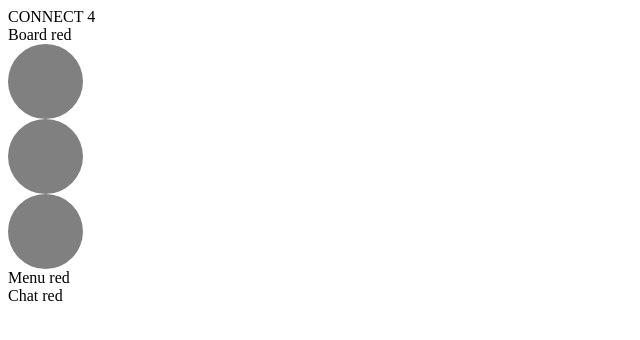
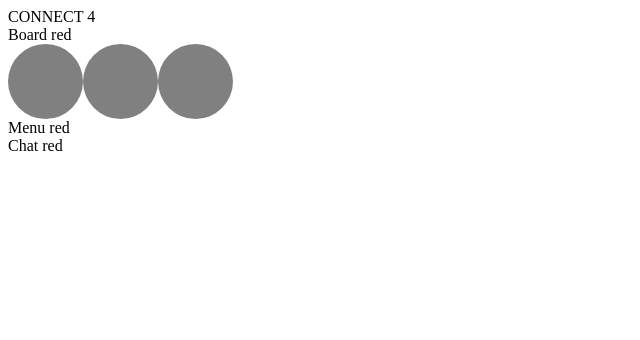
Before and after one commit to Maciej-Dusza/Connect4, a React app: page / in a window 1280 px wide. Shown: the top 340 px of the page, without its empty margins (0-640 px from the left). Built offline with nearby package versions, Linux system fonts and the light colour scheme.

Commit message:
Create game board array 1D

```diff
--- a/src/App.js
+++ b/src/App.js
@@ -8,12 +8,17 @@ export class App extends React.Component{
     constructor(){
         super();
         this.state={
-            activeUser: "red"
+            activeUser: "red",
+            gameBoard: ["","",""]
         };
-        this.bindedOnClick=this.onClick.bind(this);
+        this.updateUser=this.updateUser.bind(this);
     }
 
-    onClick(){
+    updateUser(index){
+        console.log(index);
+        const copyGameBoard = [...this.state.gameBoard]
+        copyGameBoard[index]= this.state.activeUser;
+        this.setState({gameBoard:copyGameBoard}, ()=>console.log(this.state.gameBoard));
         if(this.state.activeUser==="red"){
             this.setState({activeUser:"yellow"});
         } else {
@@ -21,12 +26,17 @@ export class App extends React.Component{
         }
     }
 
+
    render(){
        return (
         <div>
             <div>CONNECT 4</div>
             <div>
-                <Board activeUser={this.state.activeUser} updateUser={this.bindedOnClick}/>
+                <Board
+                    activeUser={this.state.activeUser}
+                    updateUser={this.updateUser}
+                    gameBoard={this.state.gameBoard}
+                />
                 <Menu activeUser={this.state.activeUser}/>
                 <Chat activeUser={this.state.activeUser}/>
             </div>
--- a/src/Board.jsx
+++ b/src/Board.jsx
@@ -6,9 +6,17 @@ export class Board extends React.Component{
         return(
         <div>
             Board {this.props.activeUser}
-            <Circle color={this.props.activeUser} updateUser={this.props.updateUser}/>
-            <Circle color={this.props.activeUser} updateUser={this.props.updateUser}/>
-            <Circle color={this.props.activeUser} updateUser={this.props.updateUser}/>
+            <div style={{display:"flex"}}>
+                {this.props.gameBoard.map((element,index) =>
+                    <Circle
+                        color={this.props.activeUser}
+                        updateUser={this.props.updateUser}
+                        key={index}
+                        circleIndex={index}/>
+                )}
+            </div>
+
+
         </div>
         );
     }
--- a/src/Circle.jsx
+++ b/src/Circle.jsx
@@ -28,6 +28,6 @@ export class Circle extends React.Component{
     }
 
     onClick(){
-        this.setState({color: this.props.color}, ()=> {this.props.updateUser();});
+        this.setState({color: this.props.color}, ()=> {this.props.updateUser(this.props.circleIndex);});
     }
 };
```
